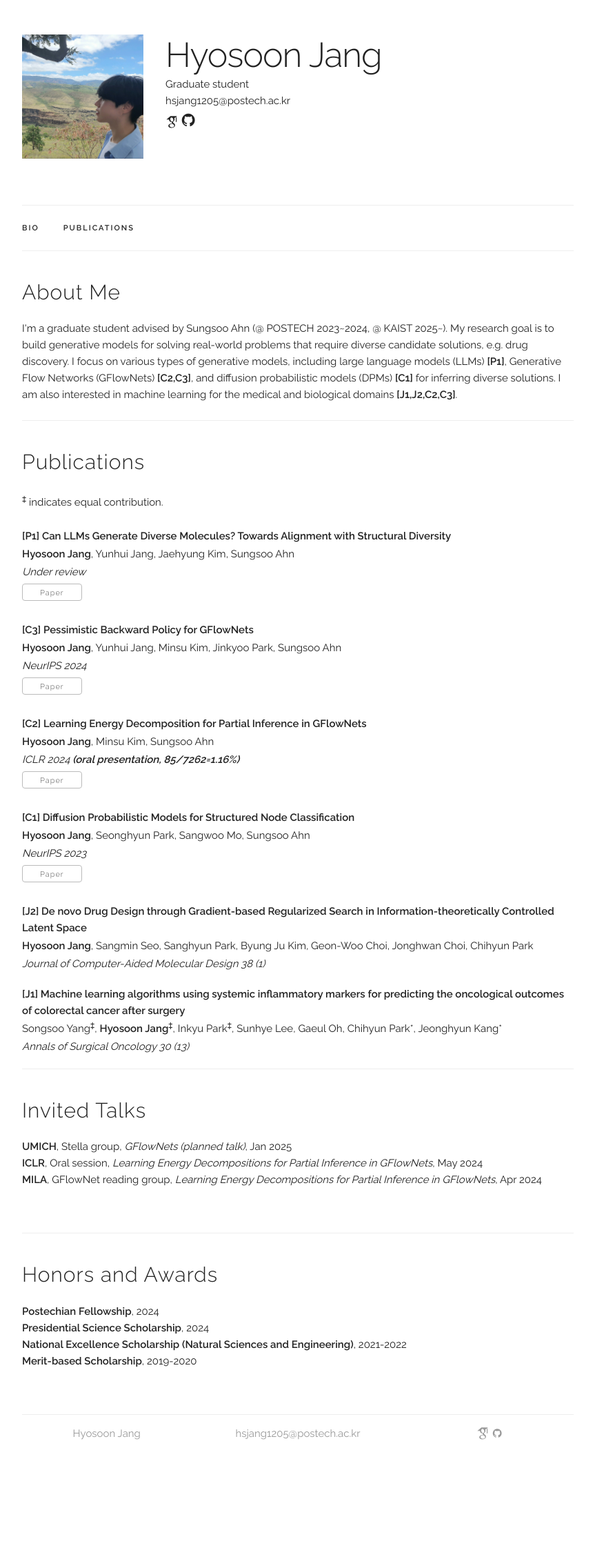
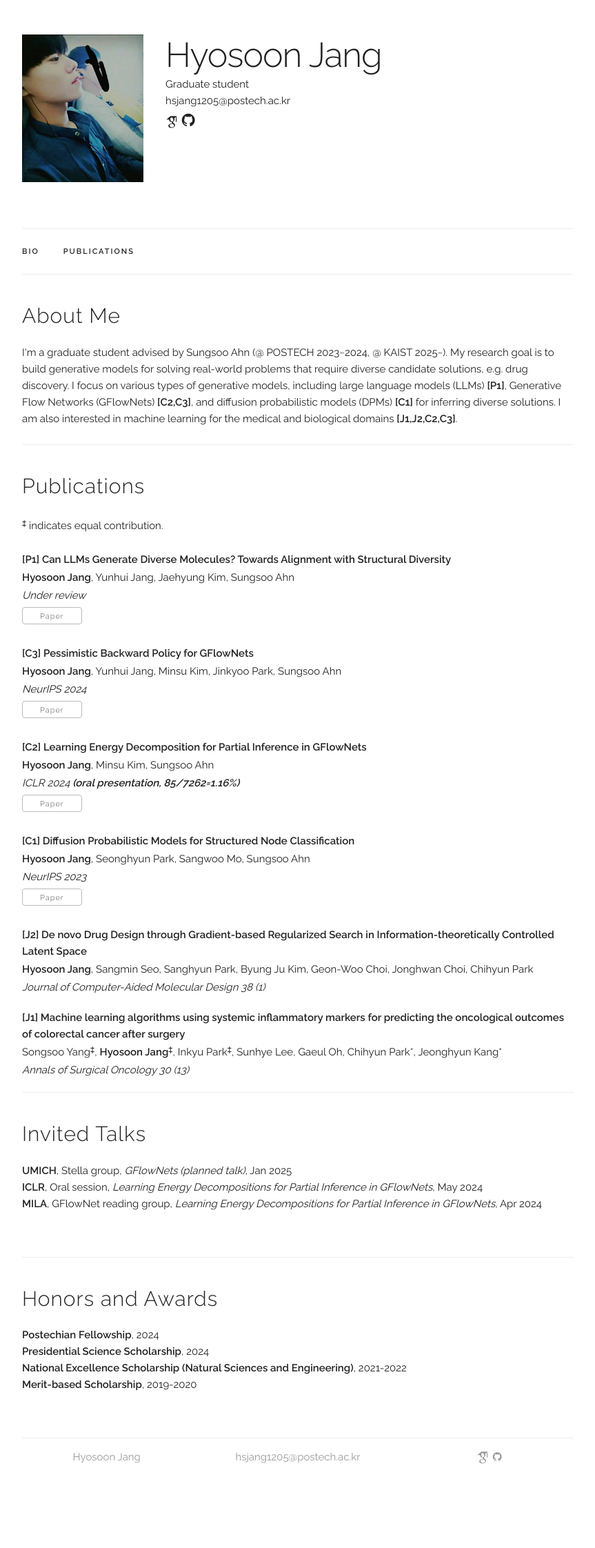
Before and after one commit to hsjang0/hsjang, a Jekyll site: the page built from index.html, in a window 1280 px wide. Shown: the whole page at 69% size, without its empty margins (208-1071 px from the left). Built offline with Jekyll 4.4.1, drawn with Linux system fonts in a browser that asks for light colours; some web fonts are replaced; before the commit the page ends 2210 px from its top, so only the background shows below that.

Commit message:
Update main_info.yaml

```diff
--- a/_data/main_info.yaml
+++ b/_data/main_info.yaml
@@ -1,7 +1,7 @@
 name: "Hyosoon Jang"
 title: "Graduate student"
 email: "hsjang1205@postech.ac.kr"
-profile_pic: "/assets/profile-pics/20230720_184401.jpg"
+profile_pic: "/assets/profile-pics/MicrosoftTeams-image.png"
 # twitter: "https://twitter.com/msaveski"
 # linkedin: "https://www.linkedin.com/in/msaveski"
 github: "https://github.com/hsjang0"
```
